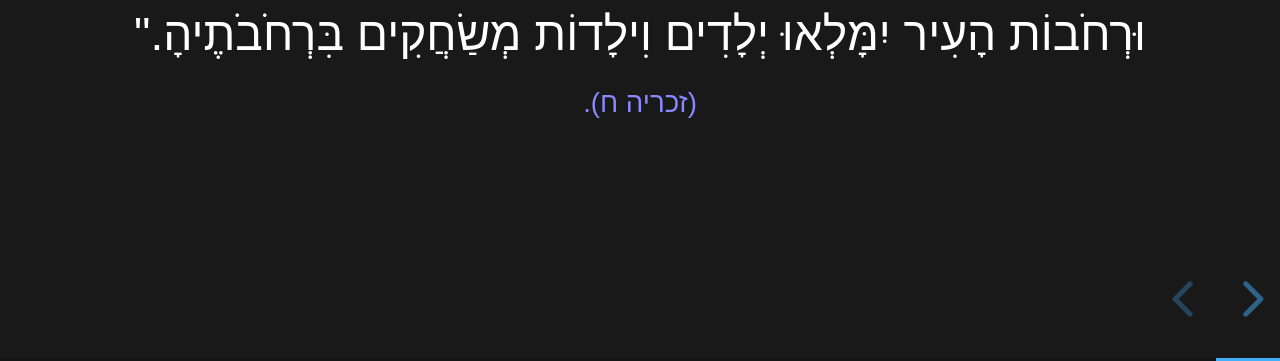
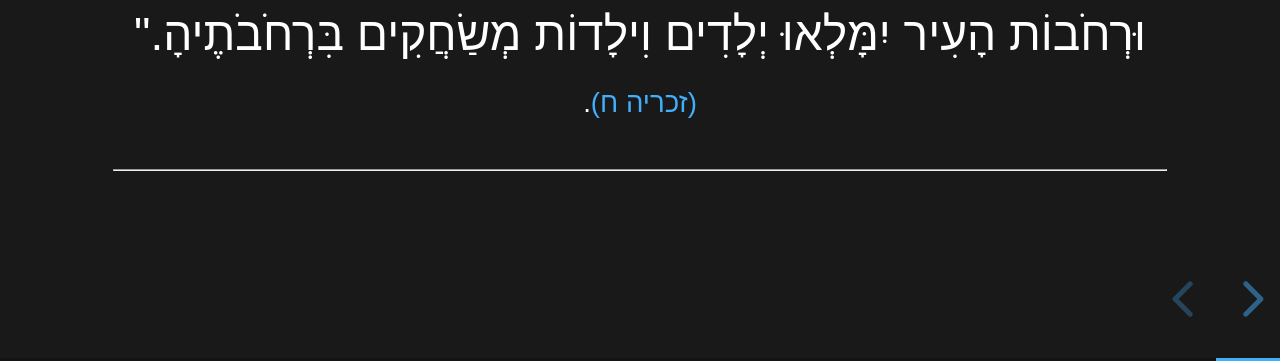
Before and after one commit to gamedev-at-ariel/gamedev-5784, a plain HTML site: page 01a-design-inspiration/slides.html in a window 1280 px wide. Both pictures are taken after a click on the button "previous slide". Shown: the part 439-800 px from the top of the page. Drawn offline with nearby package versions, Linux system fonts and the light colour scheme.

Commit message:
intro and homework

```diff
--- a/01a-design-inspiration/slides.html
+++ b/01a-design-inspiration/slides.html
@@ -32,7 +32,8 @@
 	<p class="white">עֹד יֵשְׁבוּ זְקֵנִים וּזְקֵנוֹת בִּרְחֹבוֹת יְרוּשָׁלָים,</p>
 	<p class="white">וְאִישׁ מִשְׁעַנְתּוֹ בְּיָדוֹ מֵרֹב יָמִים; </p>
 	<p class="white">וּרְחֹבוֹת הָעִיר יִמָּלְאוּ יְלָדִים וִילָדוֹת מְשַׂחֲקִים בִּרְחֹבֹתֶיהָ."</p>
-	<p><small class="blue">	(זכריה ח).</small></p>
+	<p><small><a href="https://www.youtube.com/watch?v=CAUspCjL9ZE">(זכריה ח)</a>.</small></p>
+		<hr/>
 	<p class="fragment"><a href="https://en.wikipedia.org/wiki/Serious_game">משחקים רציניים</a></p>
 
 </section>
```
Also changed, not shown: 8 other files.
